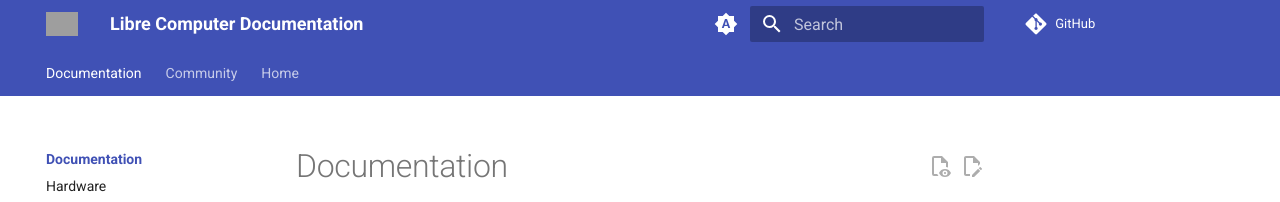
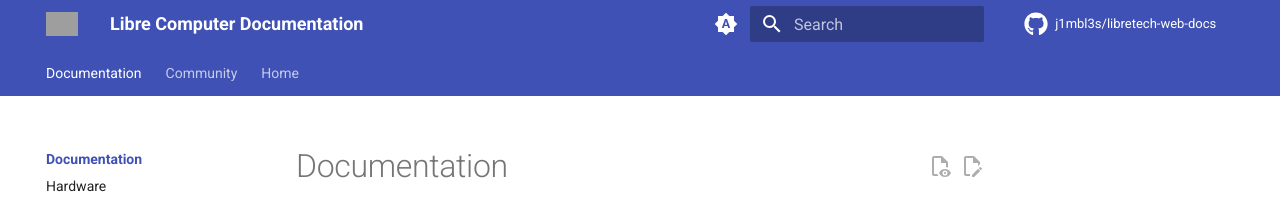
Before and after one commit to j1mbl3s/libretech-web-docs, an MkDocs documentation site: the page built from docs/index.md, in a window 1280 px wide. Shown: the top 202 px of the page. Built offline with MkDocs 1.6.1 and Material for MkDocs 9.7.7, drawn with Linux system fonts in a browser that asks for light colours; comment, search, counter and statistics services are not loaded; grey boxes are pictures that could not be loaded.

Commit message:
feat: update repo name and logo

```diff
--- a/mkdocs.yaml
+++ b/mkdocs.yaml
@@ -2,6 +2,7 @@
 site_name: Libre Computer Documentation
 site_url: https://j1mbl3s.github.io/libretech-web-docs
 repo_url: https://github.com/j1mbl3s/libretech-web-docs
+repo_name: j1mbl3s/libretech-web-docs
 edit_uri: edit/main/docs/
 site_description: Documentation for Libre Computer SBCs
 copyright: © 2024.<span style="width:1em;display:inline-block;"></span>A <a href="https://github.com/j1mbl3s">j1mbl3s</a> production.
@@ -43,6 +44,7 @@ theme:
   logo: https://libre.computer/images/navLogo.webp
   favicon: https://libre.computer/favicon.ico
   language: en
+
   features:
     - content.action.edit
     - content.action.view
@@ -52,6 +54,10 @@ theme:
     - search.highlight
     - search.share
     - search.suggest
+
+  icon:
+    repo: fontawesome/brands/github
+
   palette:
 
     - media: "(prefers-color-scheme)"
```
